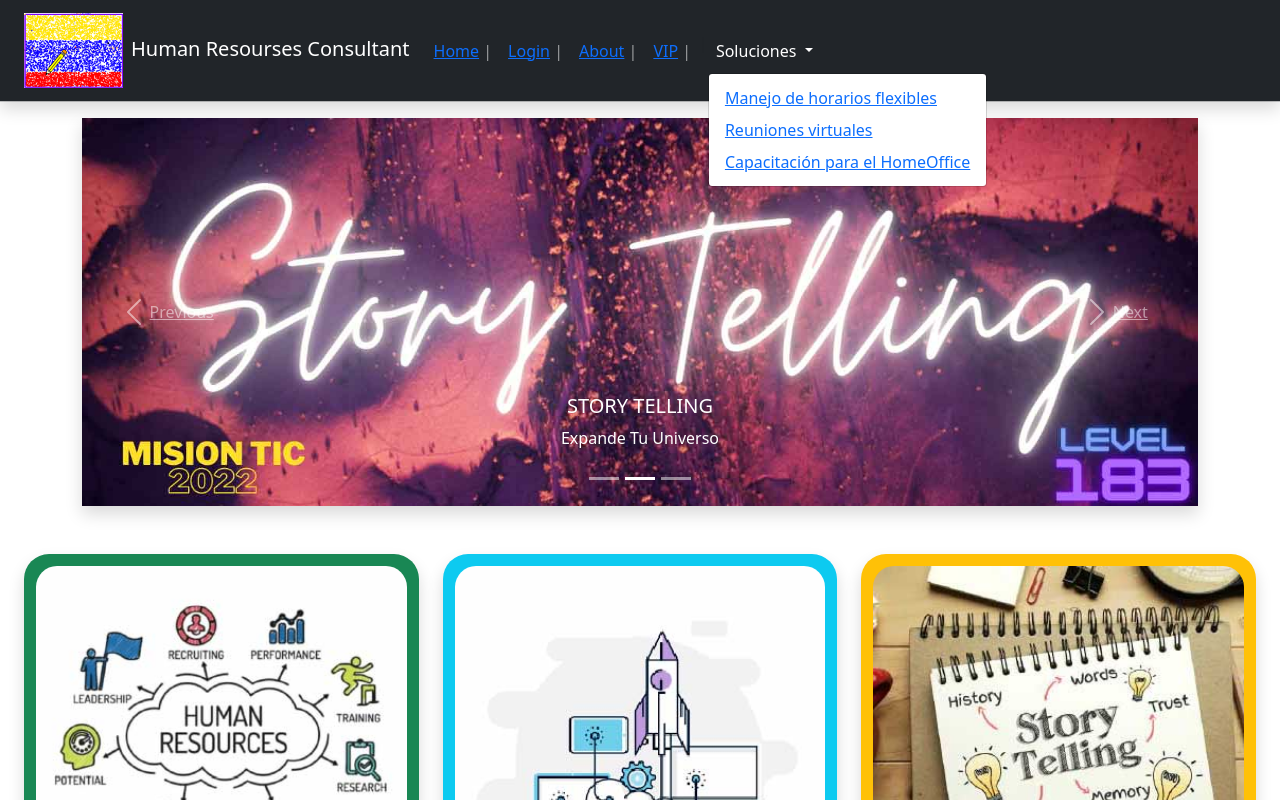
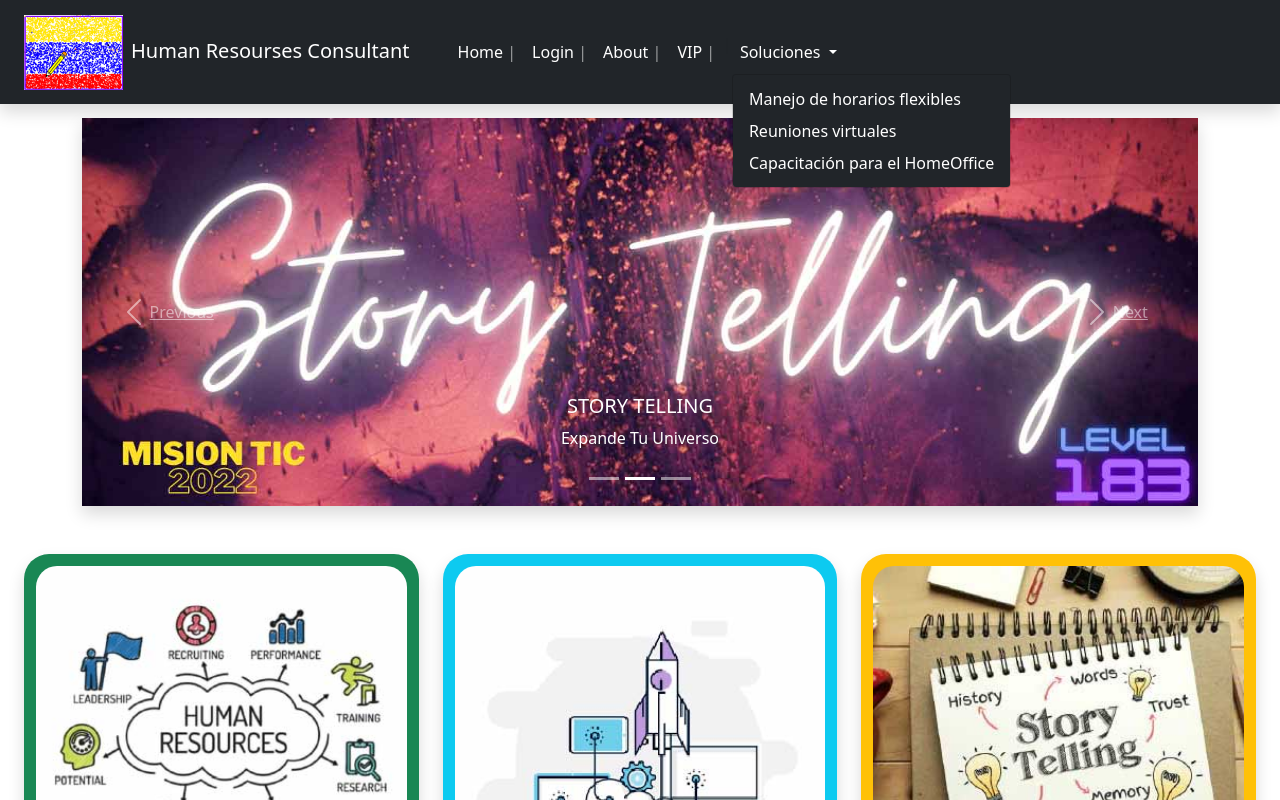
Before and after one commit to MISION-TIC2022/final, a Vue app: page / in a window 1280 px wide. Both pictures are taken after a click on the link "Soluciones". Shown: the top 800 px of the page. Built offline with nearby package versions, Linux system fonts and the light colour scheme.

Commit message:
Arreglo el nav-bar desplegable

```diff
--- a/src/App.vue
+++ b/src/App.vue
@@ -2,26 +2,32 @@
   <div id="app">
     <div class="container">
       <div id="nav">
-        <nav class="navbar navbar-expand-sm bg-dark navbar-dark fixed-top shadow">
-          <a class="navbar-brand mx-3" href="#"
-            ><img class="mx-2" src="../public/imagenes/flag2.png" alt="" />Human Resourses
+        <nav class="navbar navbar-expand-md bg-dark navbar-dark fixed-top d-flex shadow" >
+          <a class="navbar-brand mx-3" style="widht:50%;" href="#"
+            ><img class="mx-2"  src="../public/imagenes/flag2.png" alt="" />Human Resourses
             Consultant</a
           >
-          <ul class="navbar-nav">
+          <button class="navbar-toggler" type="button" data-toggle="collapse" data-target="#navbarSupportedContent" aria-controls="navbarSupportedContent" aria-expanded="false" aria-label="Toggle navigation">
+            <span class="navbar-toggler-icon"></span>
+          </button>
+
+          <div class="collapse navbar-collapse" id="navbarSupportedContent">
+            <ul class="navbar-nav p-4 ml-auto">
               <li class="nav-item active">
-              <a class="nav-link" href="#"><router-link to="/">Home</router-link> |</a>
+                <a class="nav-link"  href="#"><router-link to="/" style="text-decoration:none; color: white;">Home</router-link> |</a>
+
+              </li>
+
+              <li class="nav-item">
+                <a class="nav-link" href="#"><router-link to="/login" style="text-decoration:none; color: white;">Login</router-link> |</a>
 
               </li>
               <li class="nav-item">
-              <a class="nav-link" href="#"><router-link to="/login">Login</router-link> |</a>
+                <a class="nav-link" href="#"><router-link to="/about" style="text-decoration:none; color: white;">About</router-link> |</a>
 
               </li>
               <li class="nav-item">
-              <a class="nav-link" href="#"><router-link to="/about">About</router-link> |</a>
-
-            </li>
-            <li class="nav-item" style="">
-              <a class="nav-link" href="#"><router-link to="/vip">VIP</router-link> |</a>
+                <a class="nav-link" href="#" ><router-link to="/vip" style="text-decoration:none; color: white;">VIP</router-link> |</a>
 
               </li>
               |
@@ -35,19 +41,20 @@
                 >
                   Soluciones
                 </a>
-              <div class="dropdown-menu">
+                <div class="dropdown-menu bg-dark">
                   <a class="dropdown-item" href="#">
-                  <router-link to="/solucion1">Manejo de horarios flexibles</router-link></a
+                    <router-link to="/solucion1" style="text-decoration:none;  color: white;">Manejo de horarios flexibles</router-link></a
                   >
                   <a class="dropdown-item" href="#"
-                  ><router-link to="/solucion2">Reuniones virtuales</router-link></a
+                    ><router-link to="/solucion2" style="text-decoration:none;  color: white;">Reuniones virtuales</router-link></a
                   >
                   <a class="dropdown-item" href="#"
-                  ><router-link to="/solucion3">Capacitación para el HomeOffice</router-link></a
+                    ><router-link to="/solucion3" style="text-decoration:none;  color: white;">Capacitación para el HomeOffice</router-link></a
                   >
                 </div>
               </li>
             </ul>
+          </div>
         </nav>
       </div>
     </div>
--- a/src/components/AreaFooter.vue
+++ b/src/components/AreaFooter.vue
@@ -1,7 +1,7 @@
 <template>
 <div class="container-fluid">
 <!-- Footer -->
-  <footer class="page-footer bg-secondary text-white pt-4" style="opacity: 0.9; border-radius: 15px 15px;">
+  <footer class="page-footer bg-secondary text-white pt-4 " style="opacity: 0.9; border-radius: 15px 15px;">
 
       <!-- Footer Text -->
       <div class="container-fluid text-center text-md-left">
@@ -14,7 +14,7 @@
 
                   <!-- Content -->
                   <h5 class="text-uppercase font-weight-bold">Nosotros</h5>
-                  <p> Imagine que pueda potenciar la productividad de su empresa al brindar a sus empleados
+                  <p class="p-3"> Imagine que pueda potenciar la productividad de su empresa al brindar a sus empleados
                       una mayor flexibilidad en sus horarios laborales. Somos esa compañia aliada para la gestión
                       de uno de los activos mas preciados de su empresa.
                   </p>
@@ -29,7 +29,7 @@
 
                   <!-- Content -->
                   <h5 class="text-uppercase font-weight-bold">Estamos en:</h5>
-                  <p>Mas de 50 países en el mundo entero</p>
+                  <p class="p-3">Mas de 50 países en el mundo entero</p>
 
               </div>
               <!-- Grid column -->
--- a/src/components/AreaServicios.vue
+++ b/src/components/AreaServicios.vue
@@ -8,9 +8,9 @@
             <div class="d-flex justify-content-center p-2" >
               <img class="card-img-top img-fluid p-1" src="../../public/imagenes/humanresource.jpg" style="border-radius: 25px;" alt="HR" width=350 height=300 >
             </div>
-            <div class="card-body text-center" style="widht:350px; height:180px; ">
-              <h5 class="card-title">Consultorias</h5>
-              <p class="card-text">
+            <div class="card-body text-center" style="widht:350px; height:280px; ">
+              <h5 class="card-title" style="font-size:30px;">Consultorias</h5>
+              <p class="card-text" style="font-size:22px;">
                 Somos una consultora experta en la administracion del recurso humano de su empresa.
               </p>
               <!-- <a href="http://www.google.com" class="btn btn-primary">Saber mas>></a> -->
@@ -22,9 +22,9 @@
             <div class="d-flex justify-content-center p-2 ">
             <img class="card-img-top img-fluid p-1" src="../../public/imagenes/services2.png" style="border-radius: 25px" alt="HR" width=100% height="300">
             </div>
-            <div class="card-body text-center" style="widht:350px; height:180px">
-              <h5 class="card-title">Optimizacion de recursos</h5>
-              <p class="card-text">
+            <div class="card-body text-center" style="widht:350px; height:280px">
+              <h5 class="card-title" style="font-size:30px;">Optimizacion de recursos</h5>
+              <p class="card-text" style="font-size:25px;">
                 Optimizamos los recursos de su empresa.
               </p>
               <!-- <a href="http://www.google.com" class="btn btn-primary">Saber mas>></a> -->
@@ -36,9 +36,9 @@
             <div class="d-flex justify-content-center p-2">
               <img class="card-img-top img-fluid p-1" src="../../public/imagenes/service3.jpg" style="border-radius: 25px" alt="HR" width=100% height=300>
             </div>
-            <div class="card-body text-center" style="widht:350px; height:180px">
-              <h5 class="card-title">Contamos su Historia</h5>
-              <p class="card-text">
+            <div class="card-body text-center" style="widht:350px; height:280px">
+              <h5 class="card-title" style="font-size:30px;">Contamos su Historia</h5>
+              <p class="card-text" style="font-size:22px; height: 100%;">
                 Cada cliente tiene una historia particular, somo especialitas es potenciar el crecimiento
                 de su empresa a partir de alli.
               </p>
--- a/src/components/TopBanner.vue
+++ b/src/components/TopBanner.vue
@@ -1,5 +1,5 @@
 <template>
-  <div>
+  <div class="">
     <div class="container" >
       <!-- carousel -->
       <div
```
Lines whose indentation alone changed are shown as unchanged.
